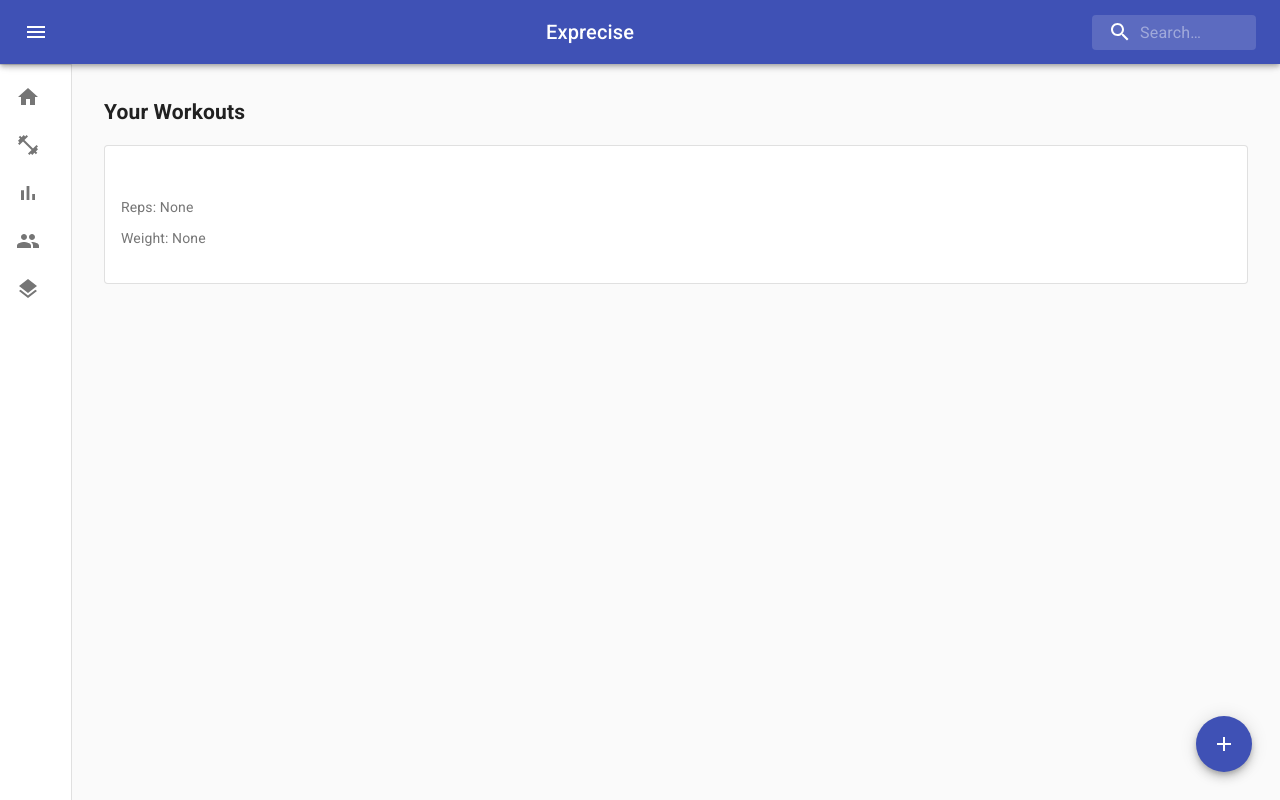
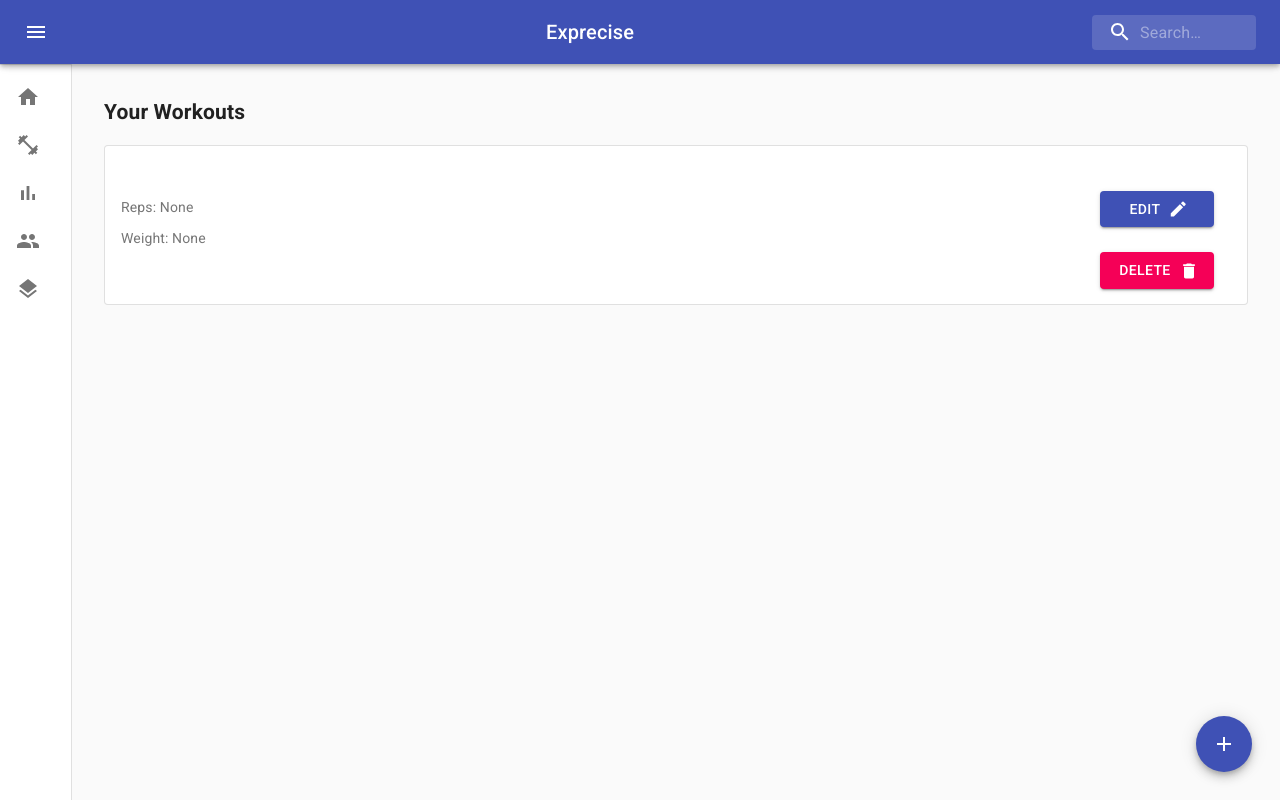
Before and after one commit to edcod3/exprecise, a React (Create React App) app in the folder react-client/: page / in a window 1280 px wide. Built offline with nearby package versions, Linux system fonts and the light colour scheme.

Commit message:
remove workout

```diff
--- /dev/null
+++ b/react-client/src/components/buttons/del_btn.js
@@ -0,0 +1,15 @@
+import React from "react"
+import Button from "@material-ui/core/Button"
+import DeleteIcon from "@material-ui/icons/Delete"
+
+export default function DeleteButton(props) {
+	return (
+		<Button
+			variant="contained"
+			color="secondary"
+			endIcon={<DeleteIcon />}
+			{...props}>
+			Delete
+		</Button>
+	)
+}
--- /dev/null
+++ b/react-client/src/components/buttons/edit_btn.js
@@ -0,0 +1,15 @@
+import React from "react"
+import Button from "@material-ui/core/Button"
+import Icon from "@material-ui/core/Icon"
+
+export default function EditButton(props) {
+	return (
+		<Button
+			variant="contained"
+			color="primary"
+			endIcon={<Icon>edit</Icon>}
+			{...props}>
+			Edit
+		</Button>
+	)
+}
--- /dev/null
+++ b/react-client/src/components/home/ButtonWrapper.js
@@ -0,0 +1,42 @@
+import React from "react"
+//import { useState } from "react"
+import { gql } from "@apollo/client"
+import { client } from "../../utils/apollo"
+import DeleteButton from "../buttons/del_btn"
+import EditButton from "../buttons/edit_btn"
+
+export default function ButtonWrapper(props) {
+	//const [delShow, setdelShow] = useState({ visible: false, title: "" })
+
+	const handleDelete = () => {
+		console.log(props.data)
+		client
+			.mutate({
+				mutation: gql`
+					mutation DeleteWorkout($id: ID!) {
+						delete(id: $id) {
+							title
+						}
+					}
+				`,
+				variables: {
+					id: props.data.id
+				}
+			})
+			.then(() => {
+				//const wo_title = result.data.delete.title
+				//setdelShow({ visible: true, title: wo_title })
+				window.location.reload()
+			})
+	}
+	return (
+		<div className={props.classes.btn_wrapper}>
+			<EditButton className={props.classes.btn} />
+			<br />
+			<DeleteButton
+				className={props.classes.btn}
+				onClick={handleDelete}
+			/>
+		</div>
+	)
+}
--- a/react-client/src/components/home/workouts.js
+++ b/react-client/src/components/home/workouts.js
@@ -13,6 +13,7 @@
 				query: gql`
 					query {
 						workouts {
+							id
 							title
 							desc
 							reps
--- a/react-client/src/components/workout_card.js
+++ b/react-client/src/components/workout_card.js
@@ -2,6 +2,7 @@
 import Card from "@material-ui/core/Card"
 import CardContent from "@material-ui/core/CardContent"
 import Typography from "@material-ui/core/Typography"
+import ButtonWrapper from "./home/ButtonWrapper"
 import { CardStyles } from "../css/styles"
 
 export default function WOcard(props) {
@@ -30,6 +31,7 @@
 					{props.data.weight ? props.data.weight + "kg" : "None"}
 				</Typography>
 			</CardContent>
+			<ButtonWrapper classes={classes} data={props.data} />
 		</Card>
 	)
 }
--- a/react-client/src/css/styles.js
+++ b/react-client/src/css/styles.js
@@ -93,7 +93,10 @@
 	root: {
 		marginBottom: 20,
 		minWidth: 275,
-		marginRight: 32
+		marginRight: 32,
+		display: "flex",
+		alignItems: "flex-start",
+		justifyContent: "space-between"
 	},
 	title: {
 		paddingBottom: 10
@@ -106,6 +109,18 @@
 		marginTop: 10,
 		marginBottom: 10,
 		fontSize: 14
+	},
+	btn_wrapper: {
+		marginRight: 20,
+		marginTop: 35,
+		paddingRight: 10,
+		textAlign: "center"
+	},
+	btn: {
+		margin: 10,
+		marginTop: 10,
+		marginBottom: 15,
+		width: "90%"
 	}
 })
 
```
Also changed, not shown: 2 other files (tests, documents, lock files or other folders).
